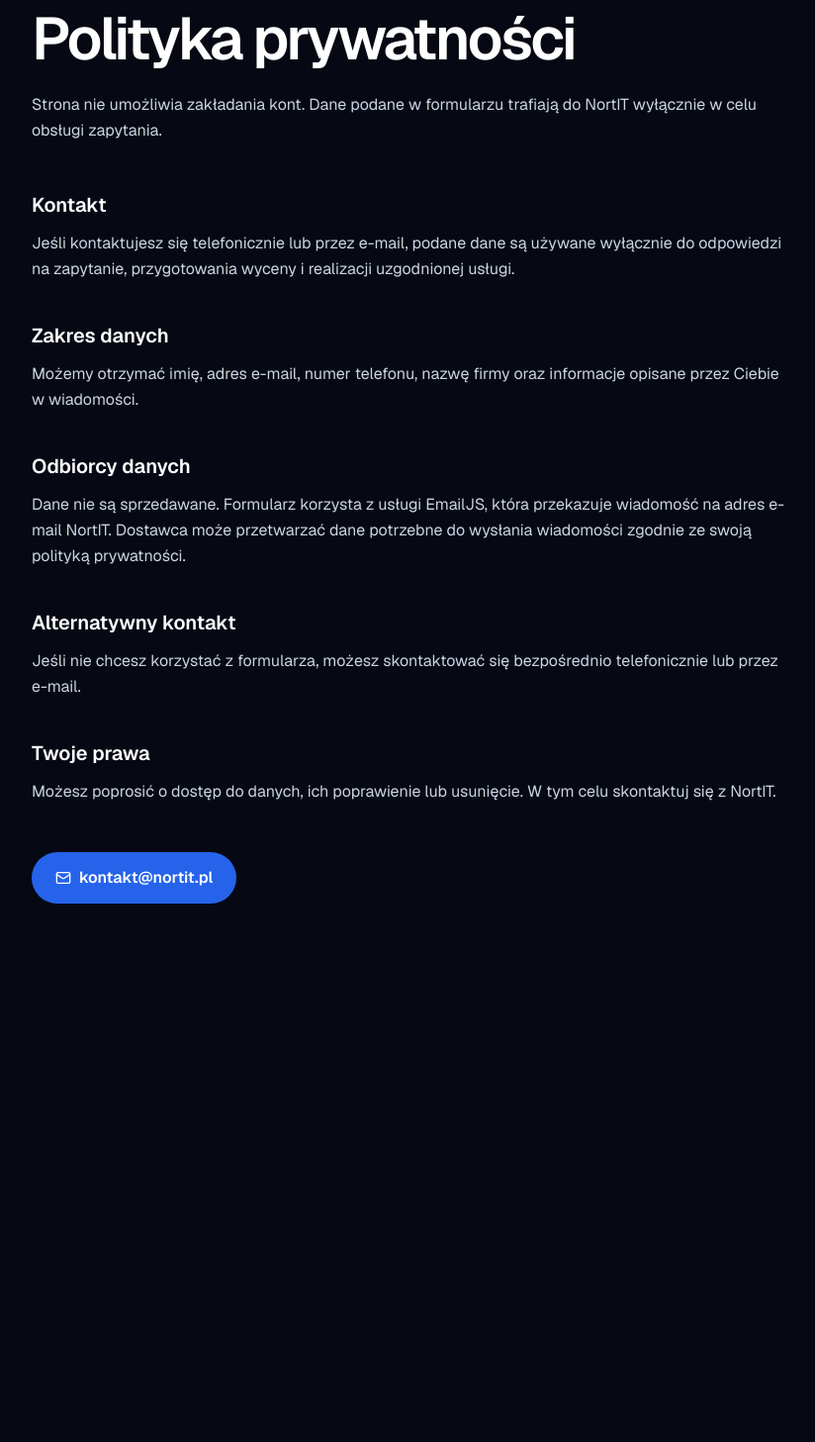
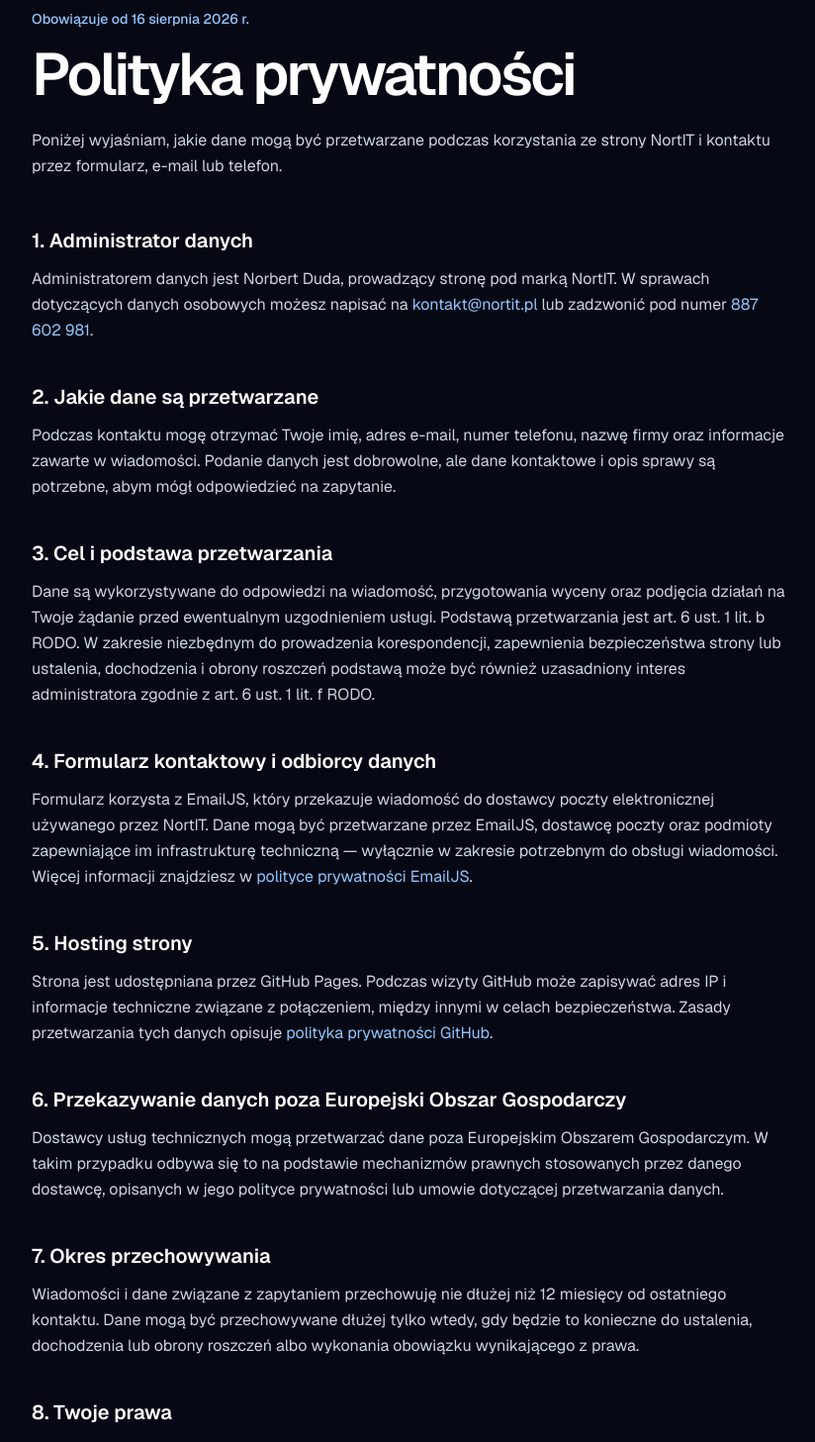
Before and after one commit to nort4000/nort4000.github.io, a Next.js app: page /polityka-prywatnosci in a window 1280 px wide. Shown: the part 160-1617 px from the top of the page at 99% size, without its empty margins (224-1048 px from the left). Before the commit the page ends 1169 px from the top, so only its background shows below. Built offline with nearby package versions, Linux system fonts and the light colour scheme; no server answers.

Commit message:
feat: expand privacy policy

```diff
--- a/app/polityka-prywatnosci/page.tsx
+++ b/app/polityka-prywatnosci/page.tsx
@@ -6,7 +6,7 @@ import { site } from "@/lib/site";
 
 export const metadata: Metadata = {
   title: "Polityka prywatności | NortIT",
-  description: "Informacje o przetwarzaniu danych podczas kontaktu z NortIT.",
+  description: "Informacje o przetwarzaniu danych podczas korzystania ze strony i kontaktu z NortIT.",
   alternates: { canonical: "/polityka-prywatnosci/" },
 };
 
@@ -23,33 +23,102 @@ export default function PrivacyPolicy() {
       </header>
 
       <article className="page-shell max-w-3xl py-16 md:py-24">
-        <h1 className="text-balance text-4xl font-semibold tracking-[-0.045em] md:text-6xl">Polityka prywatności</h1>
+        <p className="text-sm font-medium text-blue-300">Obowiązuje od 16 sierpnia 2026 r.</p>
+        <h1 className="mt-4 text-balance text-4xl font-semibold tracking-[-0.045em] md:text-6xl">Polityka prywatności</h1>
         <p className="mt-6 leading-relaxed text-slate-300">
-          Strona nie umożliwia zakładania kont. Dane podane w formularzu trafiają do NortIT wyłącznie w celu obsługi zapytania.
+          Poniżej wyjaśniam, jakie dane mogą być przetwarzane podczas korzystania ze strony NortIT
+          i kontaktu przez formularz, e-mail lub telefon.
         </p>
 
         <div className="mt-12 space-y-10 text-slate-300">
-          <PolicySection title="Kontakt">
-            Jeśli kontaktujesz się telefonicznie lub przez e-mail, podane dane są używane wyłącznie do odpowiedzi na zapytanie, przygotowania wyceny i realizacji uzgodnionej usługi.
+          <PolicySection title="1. Administrator danych">
+            Administratorem danych jest Norbert Duda, prowadzący stronę pod marką NortIT.
+            W sprawach dotyczących danych osobowych możesz napisać na{" "}
+            <a className="text-blue-300 hover:text-white" href={site.emailHref}>{site.email}</a>
+            {" "}lub zadzwonić pod numer{" "}
+            <a className="text-blue-300 hover:text-white" href={site.phoneHref}>{site.phone}</a>.
           </PolicySection>
-          <PolicySection title="Zakres danych">
-            Możemy otrzymać imię, adres e-mail, numer telefonu, nazwę firmy oraz informacje opisane przez Ciebie w wiadomości.
+
+          <PolicySection title="2. Jakie dane są przetwarzane">
+            Podczas kontaktu mogę otrzymać Twoje imię, adres e-mail, numer telefonu, nazwę firmy
+            oraz informacje zawarte w wiadomości. Podanie danych jest dobrowolne, ale dane
+            kontaktowe i opis sprawy są potrzebne, abym mógł odpowiedzieć na zapytanie.
           </PolicySection>
-          <PolicySection title="Odbiorcy danych">
-            Dane nie są sprzedawane. Formularz korzysta z usługi EmailJS, która przekazuje wiadomość na adres e-mail NortIT. Dostawca może przetwarzać dane potrzebne do wysłania wiadomości zgodnie ze swoją polityką prywatności.
+
+          <PolicySection title="3. Cel i podstawa przetwarzania">
+            Dane są wykorzystywane do odpowiedzi na wiadomość, przygotowania wyceny oraz podjęcia
+            działań na Twoje żądanie przed ewentualnym uzgodnieniem usługi. Podstawą przetwarzania
+            jest art. 6 ust. 1 lit. b RODO. W zakresie niezbędnym do prowadzenia korespondencji,
+            zapewnienia bezpieczeństwa strony lub ustalenia, dochodzenia i obrony roszczeń podstawą
+            może być również uzasadniony interes administratora zgodnie z art. 6 ust. 1 lit. f RODO.
           </PolicySection>
-          <PolicySection title="Alternatywny kontakt">
-            Jeśli nie chcesz korzystać z formularza, możesz skontaktować się bezpośrednio telefonicznie lub przez e-mail.
+
+          <PolicySection title="4. Formularz kontaktowy i odbiorcy danych">
+            Formularz korzysta z EmailJS, który przekazuje wiadomość do dostawcy poczty
+            elektronicznej używanego przez NortIT. Dane mogą być przetwarzane przez EmailJS,
+            dostawcę poczty oraz podmioty zapewniające im infrastrukturę techniczną — wyłącznie
+            w zakresie potrzebnym do obsługi wiadomości. Więcej informacji znajdziesz w{" "}
+            <a
+              className="text-blue-300 hover:text-white"
+              href="https://www.emailjs.com/legal/privacy-policy/"
+              target="_blank"
+              rel="noreferrer"
+            >
+              polityce prywatności EmailJS
+            </a>.
           </PolicySection>
-          <PolicySection title="Twoje prawa">
-            Możesz poprosić o dostęp do danych, ich poprawienie lub usunięcie. W tym celu skontaktuj się z NortIT.
+
+          <PolicySection title="5. Hosting strony">
+            Strona jest udostępniana przez GitHub Pages. Podczas wizyty GitHub może zapisywać
+            adres IP i informacje techniczne związane z połączeniem, między innymi w celach
+            bezpieczeństwa. Zasady przetwarzania tych danych opisuje{" "}
+            <a
+              className="text-blue-300 hover:text-white"
+              href="https://docs.github.com/site-policy/privacy-policies/github-privacy-statement"
+              target="_blank"
+              rel="noreferrer"
+            >
+              polityka prywatności GitHub
+            </a>.
+          </PolicySection>
+
+          <PolicySection title="6. Przekazywanie danych poza Europejski Obszar Gospodarczy">
+            Dostawcy usług technicznych mogą przetwarzać dane poza Europejskim Obszarem
+            Gospodarczym. W takim przypadku odbywa się to na podstawie mechanizmów prawnych
+            stosowanych przez danego dostawcę, opisanych w jego polityce prywatności lub umowie
+            dotyczącej przetwarzania danych.
+          </PolicySection>
+
+          <PolicySection title="7. Okres przechowywania">
+            Wiadomości i dane związane z zapytaniem przechowuję nie dłużej niż 12 miesięcy od
+            ostatniego kontaktu. Dane mogą być przechowywane dłużej tylko wtedy, gdy będzie to
+            konieczne do ustalenia, dochodzenia lub obrony roszczeń albo wykonania obowiązku
+            wynikającego z prawa.
+          </PolicySection>
+
+          <PolicySection title="8. Twoje prawa">
+            Masz prawo zażądać dostępu do danych, ich poprawienia, usunięcia lub ograniczenia
+            przetwarzania. W sytuacjach przewidzianych przez RODO możesz również wnieść sprzeciw
+            wobec przetwarzania oraz zażądać przeniesienia danych. Masz także prawo złożyć skargę
+            do Prezesa Urzędu Ochrony Danych Osobowych.
+          </PolicySection>
+
+          <PolicySection title="9. Cookies i analityka">
+            NortIT nie korzysta obecnie z Google Analytics, Meta Pixel ani innych narzędzi
+            marketingowych lub analitycznych. Strona nie tworzy profilu użytkownika i nie
+            wykorzystuje danych do zautomatyzowanego podejmowania decyzji.
+          </PolicySection>
+
+          <PolicySection title="10. Zmiany polityki">
+            Polityka może zostać zaktualizowana, gdy zmieni się sposób działania strony,
+            wykorzystywane usługi albo obowiązujące wymagania prawne. Aktualna wersja będzie
+            zawsze dostępna pod tym adresem.
           </PolicySection>
         </div>
 
         <a href={site.emailHref} className="focus-ring mt-12 inline-flex items-center rounded-full bg-[#2563EB] px-6 py-3.5 font-semibold text-white hover:bg-blue-500">
           <Mail className="mr-2 size-4" aria-hidden="true" /> {site.email}
         </a>
-
       </article>
     </main>
   );
```
